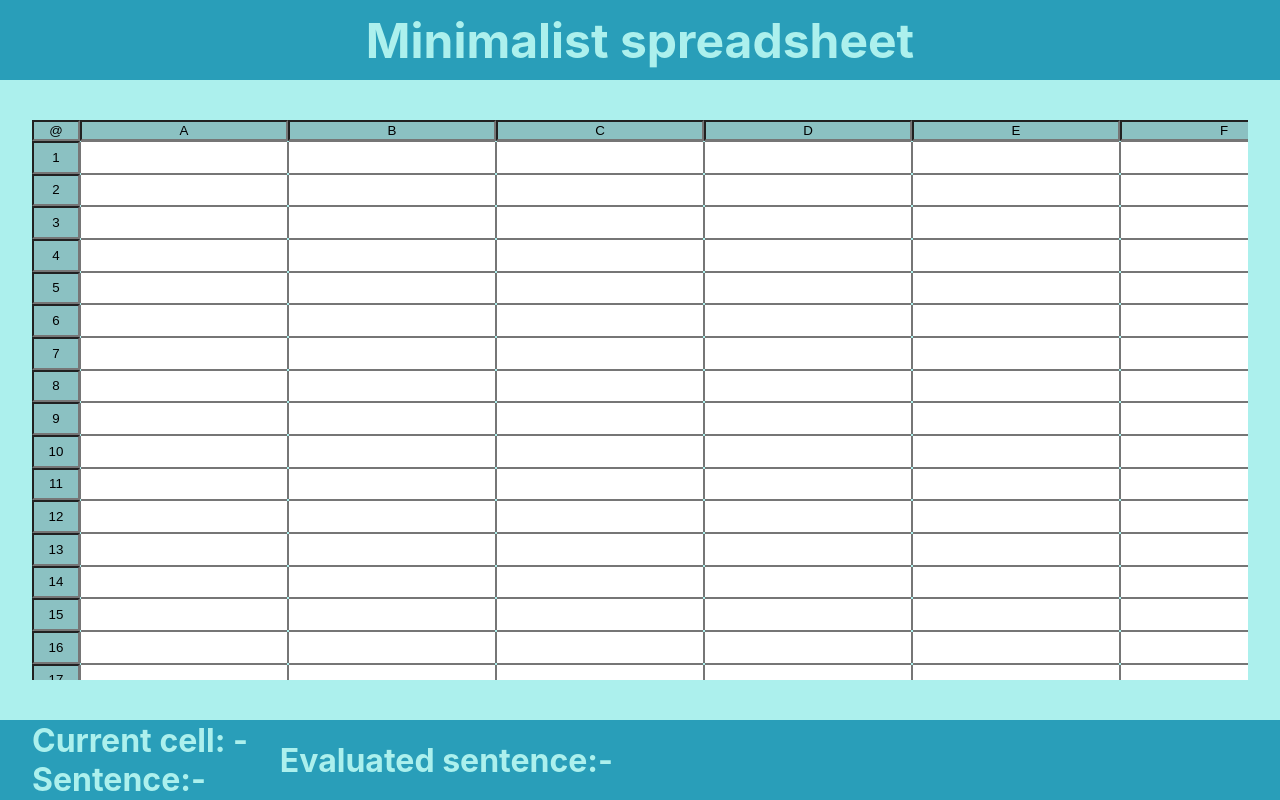
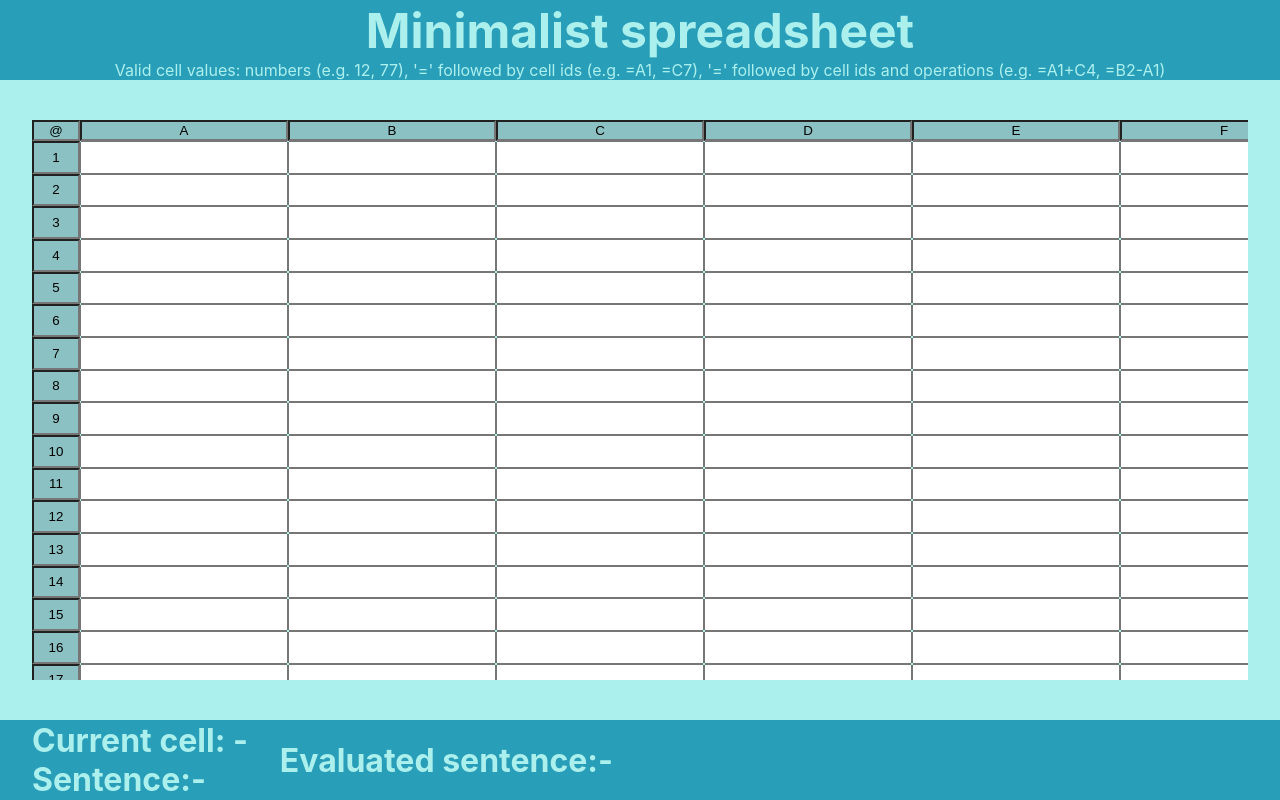
Before and after one commit to juliojg/minimalist-spreadsheet, a React (Create React App) app: page / in a window 1280 px wide. Built offline with nearby package versions, Linux system fonts and the light colour scheme.

Commit message:
add instructions

```diff
--- a/src/components/Header/Header.css
+++ b/src/components/Header/Header.css
@@ -15,3 +15,8 @@
   font-size: 3em;
   font-weight: bolder;
 }
+
+.instructions{
+  color: var(--primary-background-color);
+  font-size: 1em;
+}
--- a/src/components/Header/Header.tsx
+++ b/src/components/Header/Header.tsx
@@ -6,7 +6,8 @@ export const Header: React.FC<{}> = () => {
   const { t } = useTranslation();
   return (
     <div className="header-container">
-      <span className="header-title"> {t("titles.spreadsheet")} </span>
+      <div className="header-title"> {t("titles.spreadsheet")} </div>
+      <div className="instructions">{t("instructions")} </div>
     </div>
   );
 };
--- a/src/translations/translationsEN/translationsEN.json
+++ b/src/translations/translationsEN/translationsEN.json
@@ -10,5 +10,6 @@
     "current-cell": "Current cell",
     "current-cell-sentence": "Sentence",
     "current-cell-value": "Evaluated sentence"
-  }
+  },
+  "instructions": "Valid cell values: numbers (e.g. 12, 77), '=' followed by cell ids (e.g. =A1, =C7), '=' followed by cell ids and operations (e.g. =A1+C4, =B2-A1)"
 }
```
